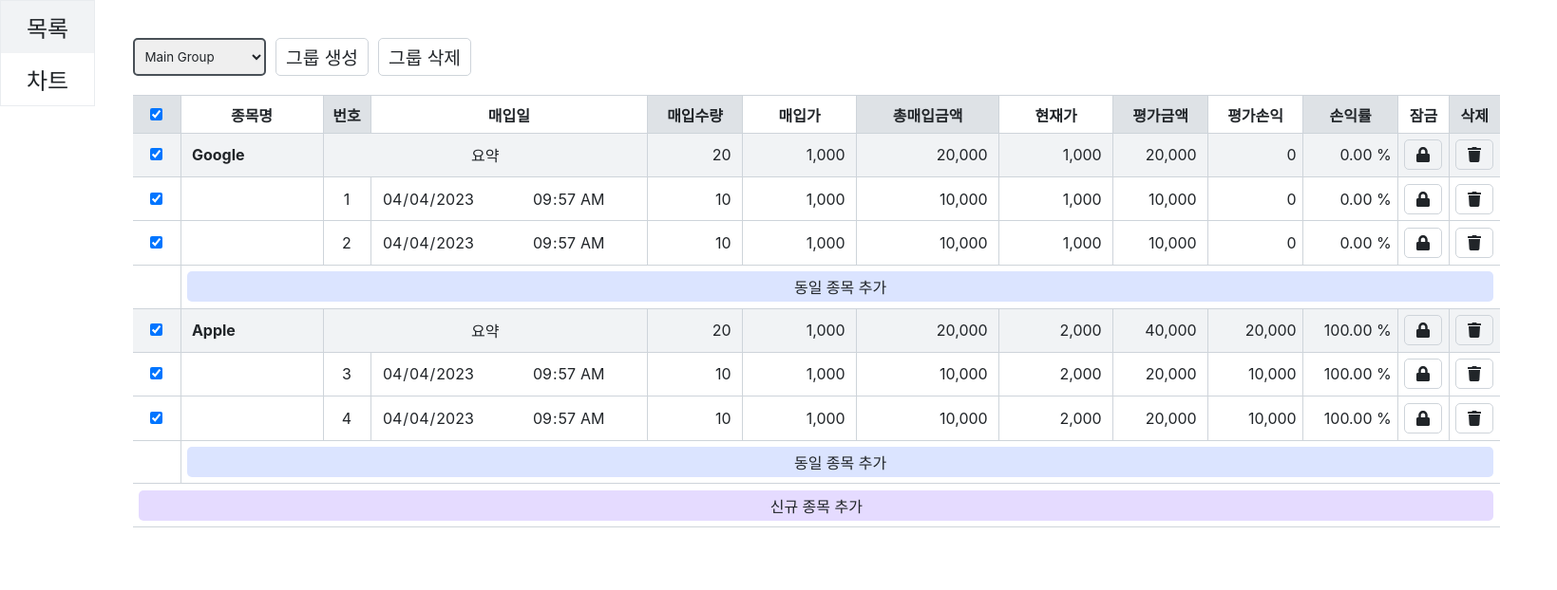
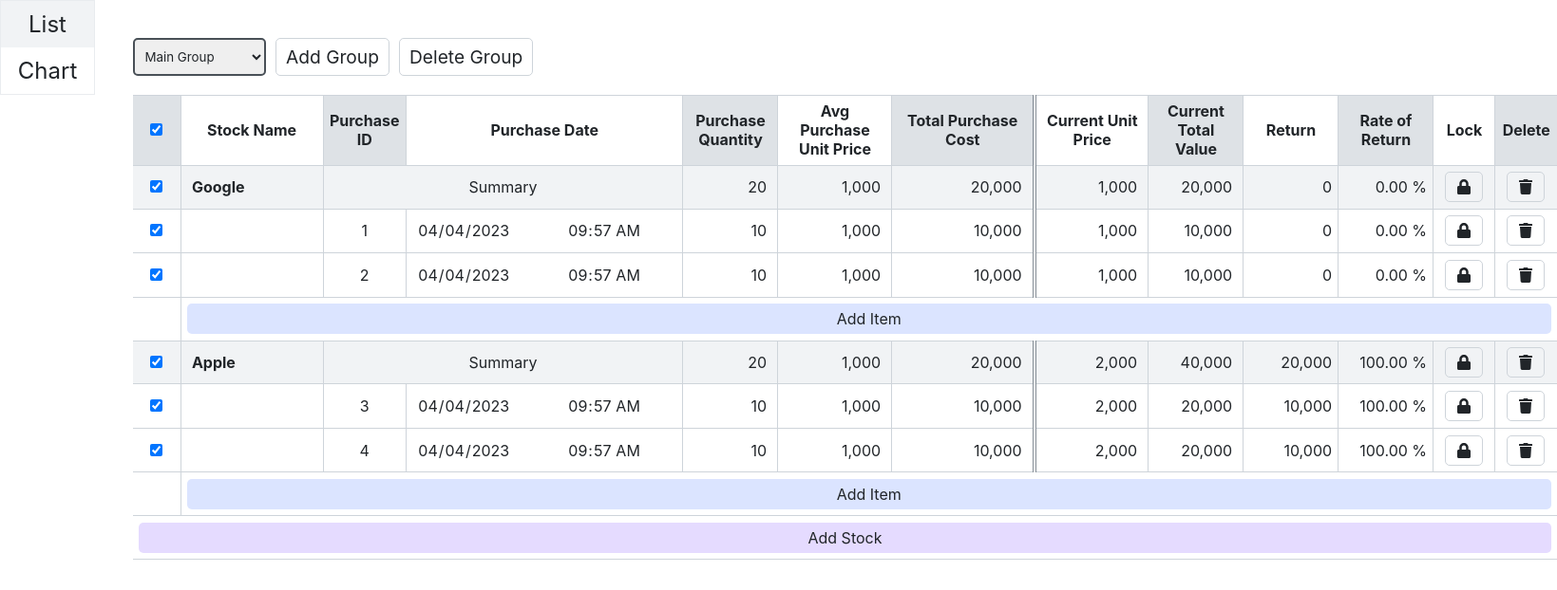
Before and after one commit to Globalkmaria/rateOfReturn, a React (Create React App) app: page / in a window 1280 px wide. Shown: the top 622 px of the page at 95% size, 1639 px wide, since content can reach past the window. Built offline with nearby package versions, Linux system fonts and the light colour scheme; a web font is replaced by a local one.

Commit message:
Add : Lan - English

```diff
--- a/src/components/Table.tsx
+++ b/src/components/Table.tsx
@@ -11,7 +11,8 @@ export interface TableHeadProps
   flexBasis?: number;
 }
 interface TableRowProps extends TableHTMLAttributes<HTMLTableRowElement> {}
-interface TableCellProps extends TableHTMLAttributes<HTMLTableCellElement> {
+export interface TableCellProps
+  extends TableHTMLAttributes<HTMLTableCellElement> {
   width?: number;
   flexBasis?: number;
   align?: 'left' | 'center' | 'right';
@@ -35,6 +36,7 @@ export const TableBody = styled('tbody')<TableBodyProps>(({ theme }) => ({
 export const TableHead = styled('th')<TableHeadProps>(
   ({ theme, width, flexBasis }) => ({
     padding: '0.4rem',
+
     ...(width ? { minWidth: width + 'px' } : { flex: 1 }),
     ...(flexBasis
       ? {
@@ -44,8 +46,12 @@ export const TableHead = styled('th')<TableHeadProps>(
         }
       : {}),
 
-    '&:nth-child(n+2)': {
-      borderLeft: `1px solid ${theme.colors.grey400}`,
+    '&:nth-child(n+1)': {
+      borderRight: `1px solid ${theme.colors.grey400}`,
+    },
+
+    '&:last-child': {
+      borderRight: 'none',
     },
 
     '&:nth-child(odd)': {
@@ -71,8 +77,11 @@ export const TableCell = styled('td')<TableCellProps>(
       : {}),
     textAlign: align,
 
-    '&:nth-child(n+2)': {
-      borderLeft: `1px solid ${theme.colors.grey400}`,
+    '&:nth-child(n+1)': {
+      borderRight: `1px solid ${theme.colors.grey400}`,
+    },
+    '&:last-child': {
+      borderRight: 'none',
     },
   }),
 );
--- a/src/router.tsx
+++ b/src/router.tsx
@@ -16,13 +16,13 @@ const routerData: RouterElement[] = [
   {
     id: 0,
     path: '/',
-    label: '목록',
+    label: 'List',
     element: <List />,
   },
   {
     id: 1,
     path: '/chart',
-    label: '차트',
+    label: 'Chart',
     element: <Chart />,
   },
 ];
--- a/src/views/List/GroupButtons/AddGroupModal.tsx
+++ b/src/views/List/GroupButtons/AddGroupModal.tsx
@@ -30,7 +30,7 @@ const AddGroupModal = ({ onClose, isOpen }: AppGroupModalProps) => {
 
   const onAddGroup = () => {
     if (!name.trim().length) {
-      alert('그룹 이름을 입력해주세요.');
+      alert('Group name is required');
       return;
     }
     const selectedStocks = changeCheckInfoToGroupFormat(checkedItems);
@@ -44,11 +44,11 @@ const AddGroupModal = ({ onClose, isOpen }: AppGroupModalProps) => {
   }, [onClose]);
 
   return (
-    <Modal title='그룹 생성' isOpen={isOpen} onClose={onClose}>
+    <Modal title='Add Group' isOpen={isOpen} onClose={onClose}>
       <StyledAddGroupModal>
         <div className='group-name'>
           <label className='group-name__label' htmlFor='group-name'>
-            그룹 이름* :
+            Group Name* :
           </label>
           <Input
             value={name}
@@ -60,7 +60,7 @@ const AddGroupModal = ({ onClose, isOpen }: AppGroupModalProps) => {
         <GroupModalTable />
         <div className='button-groups'>
           <ContainedButton onClick={onAddGroup} width={150} size='m'>
-            생성
+            Add
           </ContainedButton>
         </div>
       </StyledAddGroupModal>
@@ -81,7 +81,7 @@ const StyledAddGroupModal = styled('div')`
     margin-bottom: 10px;
 
     .group-name__label {
-      width: 90px;
+      width: 120px;
     }
   }
 
--- a/src/views/List/GroupButtons/DeleteGroupModal.tsx
+++ b/src/views/List/GroupButtons/DeleteGroupModal.tsx
@@ -21,7 +21,7 @@ const DeleteGroupModal = ({ onClose, isOpen }: DeleteGroupModalProps) => {
   const groups = useSelector(selectGroups);
   const noGroups = groups.groups.allIds.length === 1;
   return (
-    <Modal title='그룹 삭제' isOpen={isOpen} onClose={onClose}>
+    <Modal title='Delete Group' isOpen={isOpen} onClose={onClose}>
       <StyledDeleteGroupModal>
         {groups.groups.allIds.map((id) => (
           <GroupItem groupInfo={groups.groups.byId[id]} key={id} />
--- a/src/views/List/GroupButtons/GroupButtons.tsx
+++ b/src/views/List/GroupButtons/GroupButtons.tsx
@@ -45,23 +45,26 @@ const GroupButtons = () => {
           initialValue='1'
           options={options}
           value={groups.selectedGroupId}
+          title='Choose group to show'
         />
         <BorderButton
           onClick={() => onOpenModal('add')}
           size='m'
           disabled={!isMainGroupSelected}
+          title='Add new group'
         >
-          그룹 생성
+          Add Group
         </BorderButton>
         {/* <BorderButton size='m' disabled={isMainGroupSelected}>
-          그룹 수정
+          Edit Group
         </BorderButton> */}
         <BorderButton
           onClick={() => onOpenModal('delete')}
           size='m'
           disabled={noGroups}
+          title='Delete group'
         >
-          그룹 삭제
+          Delete Group
         </BorderButton>
       </StyledGroupButtons>
       <Modal isOpen={isOpen} onClose={onClose} />
--- a/src/views/List/GroupButtons/GroupModal/GroupModalTableHeader.tsx
+++ b/src/views/List/GroupButtons/GroupModal/GroupModalTableHeader.tsx
@@ -27,32 +27,32 @@ export default GroupModalTableHead;
 const HEADER_LIST: HeaderItemProps[] = [
   {
     id: '1',
-    label: '종목명',
+    label: 'Stock Name',
     width: 150,
   },
   {
     id: '2',
-    label: '번호',
+    label: 'Purchase ID',
     width: 50,
   },
   {
     id: '3',
-    label: '매입일',
+    label: 'Purchase Date',
     width: 200,
   },
   {
     id: '4',
-    label: '매입수량',
+    label: 'Purchase Quantity',
     width: 100,
   },
   {
     id: '5',
-    label: '매입가',
+    label: 'Purchase Unit Price',
     flexBasis: 120,
   },
   {
     id: '6',
-    label: '총매입금액',
+    label: 'Total Purchase Cost',
     flexBasis: 150,
   },
 ];
--- a/src/views/List/StockItem/PurchasedStock.tsx
+++ b/src/views/List/StockItem/PurchasedStock.tsx
@@ -111,6 +111,7 @@ const PurchasedStock = ({ stockId, purchasedId }: PurchasedStockProps) => {
   return (
     <StyledPurchasedStockRow>
       <CheckboxCell
+        title='Check item'
         disabled={!isMainGroupSelected}
         onClick={onChangeCheckbox}
         value={isPurchasedItemChecked}
@@ -145,7 +146,7 @@ const PurchasedStock = ({ stockId, purchasedId }: PurchasedStockProps) => {
         value={purchasedItem.purchasedPrice}
         disabled={isLock}
       />
-      <NumberCell value={totalPurchasePrice} />
+      <NumberCell value={totalPurchasePrice} className='total-purchase' />
       <NumberCell value={mainInfo.currentPrice} />
       <NumberCell value={evaluationPrice} />
       <TableCell align='right'>{formattedEvaluationProfit}</TableCell>
@@ -180,4 +181,8 @@ const StyledPurchasedStockRow = styled(TableRow)`
       background: ${({ theme }) => theme.colors.grey400};
     }
   }
+
+  .total-purchase {
+    border-right: ${({ theme }) => `4px double ${theme.colors.grey600}`};
+  }
 `;
--- a/src/views/List/StockItem/SummaryInfo.tsx
+++ b/src/views/List/StockItem/SummaryInfo.tsx
@@ -118,6 +118,7 @@ const SummaryInfo = ({ stockId }: SummaryInfoProps) => {
         disabled={!isMainGroupSelected}
         onClick={onChangeCheckbox}
         value={checkedInfo.allChecked}
+        title='Check all group items'
       />
       <TableCell>
         <Input
@@ -129,11 +130,14 @@ const SummaryInfo = ({ stockId }: SummaryInfoProps) => {
         />
       </TableCell>
       <TableCell align='center' colSpan={2}>
-        요약
+        Summary
       </TableCell>
       <NumberCell value={summaryData.purchaseQuantitySum} />
       <NumberCell value={summaryData.purchasePriceAverage} />
-      <NumberCell value={summaryData.totalPurchasePrice} />
+      <NumberCell
+        className='total-purchase'
+        value={summaryData.totalPurchasePrice}
+      />
       <TableCell>
         <Input
           fullWidth
@@ -165,6 +169,10 @@ export const StyledSummaryRow = styled(TableRow)`
     font-weight: 700;
   }
 
+  .total-purchase {
+    border-right: ${({ theme }) => `4px double ${theme.colors.grey600}`};
+  }
+
   ${TableCell} > ${BaseInput} {
     background: ${({ theme }) => theme.colors.grey300};
   }
--- a/src/views/List/StockItem/components.tsx
+++ b/src/views/List/StockItem/components.tsx
@@ -7,6 +7,7 @@ import {
 import { Input, InputProps } from '../../../components/Input';
 import {
   TableCell,
+  TableCellProps,
   TableHead,
   TableHeadProps,
   TableRow,
@@ -27,6 +28,7 @@ type CheckboxCellProps = {
   value: boolean;
   type?: 'td' | 'th';
   disabled?: boolean;
+  title?: string;
 } & Pick<TableHeadProps, 'width' | 'flexBasis'>;
 type LockButtonProps = {
   isLock: boolean;
@@ -37,9 +39,13 @@ type DeleteButtonProps = {
   disabled?: boolean;
 } & BaseButtonProps;
 
-export const NumberCell = ({ value }: { value: number | string }) => {
+type NumberCellProps = {
+  value: number | string;
+} & TableCellProps;
+
+export const NumberCell = ({ value, ...props }: NumberCellProps) => {
   return (
-    <TableCell align='right'>
+    <TableCell align='right' {...props}>
       <StyledTextWrapper>{Number(value).toLocaleString()}</StyledTextWrapper>
     </TableCell>
   );
@@ -113,11 +119,12 @@ export const AddSameStockButton = ({ stockId }: { stockId: string }) => {
       <TableCell colSpan={12}>
         <ContainedButton
           mode='light'
+          title='Add same stock item'
           onClick={onAddSameStock}
           color='secondary1'
           fullWidth
         >
-          동일 종목 추가
+          Add Item
         </ContainedButton>
       </TableCell>
     </TableRow>
@@ -128,7 +135,7 @@ export const LockButton = ({ isLock, onClick, disabled }: LockButtonProps) => {
   const Icon = isLock ? FaLock : FaLockOpen;
 
   return (
-    <TableCell align='center'>
+    <StyledBtnWrapper>
       <BorderButton
         disabled={disabled}
         disableIcon={disabled}
@@ -137,13 +144,13 @@ export const LockButton = ({ isLock, onClick, disabled }: LockButtonProps) => {
       >
         <Icon />
       </BorderButton>
-    </TableCell>
+    </StyledBtnWrapper>
   );
 };
 
 export const DeleteButton = ({ disabled, ...resProps }: DeleteButtonProps) => {
   return (
-    <TableCell align='center'>
+    <StyledBtnWrapper>
       <BorderButton
         disabled={disabled}
         disableIcon={disabled}
@@ -152,10 +159,16 @@ export const DeleteButton = ({ disabled, ...resProps }: DeleteButtonProps) => {
       >
         <FaTrash />
       </BorderButton>
-    </TableCell>
+    </StyledBtnWrapper>
   );
 };
 
 export const StyledTextWrapper = styled('div')`
   padding: 5px;
 `;
+
+const StyledBtnWrapper = styled(TableCell)`
+  ${BorderButton} {
+    margin: 0 5px;
+  }
+`;
--- a/src/views/List/StockList.tsx
+++ b/src/views/List/StockList.tsx
@@ -71,8 +71,9 @@ const AddNewStock = () => {
           onClick={onAddNewStock}
           color='secondary2'
           fullWidth
+          title='Add new stock'
         >
-          신규 종목 추가
+          Add Stock
         </ContainedButton>
       </TableCell>
     </TableRow>
--- a/src/views/List/StockListHeader.tsx
+++ b/src/views/List/StockListHeader.tsx
@@ -11,6 +11,7 @@ import {
   updateCheckedItems,
 } from '../../features/checkedItems/checkedItemsSlice';
 import { selectIsMainGroupSelected } from '../../features/groups/groupsSlice';
+import styled from 'styled-components';
 
 type HeaderListComponent = typeof CheckAllCheckbox;
 
@@ -20,12 +21,13 @@ type HeaderListProps = {
   Component?: HeaderListComponent;
   width?: number;
   flexBasis?: number;
+  className?: string;
 }[];
 
 const StockListHeader = () => {
   return (
     <TableHeader>
-      <TableRow>
+      <StyledStockTableRow>
         {HEADER_LIST.map(({ id, label, Component, ...restProps }) =>
           Component ? (
             <Component key={id} id={id} {...restProps} />
@@ -35,12 +37,18 @@ const StockListHeader = () => {
             </TableHead>
           ),
         )}
-      </TableRow>
+      </StyledStockTableRow>
     </TableHeader>
   );
 };
 
 export default StockListHeader;
+
+const StyledStockTableRow = styled(TableRow)`
+  .total-purchase {
+    border-right: ${({ theme }) => `4px double ${theme.colors.grey600}`};
+  }
+`;
 
 const CheckAllCheckbox = ({ id, ...restProps }: TableHeadProps) => {
   const dispatch = useDispatch();
@@ -56,6 +64,7 @@ const CheckAllCheckbox = ({ id, ...restProps }: TableHeadProps) => {
   };
   return (
     <CheckboxCell
+      title='Check all checkboxes'
       type='th'
       key={id}
       {...restProps}
@@ -67,17 +76,22 @@ const CheckAllCheckbox = ({ id, ...restProps }: TableHeadProps) => {
 };
 
 const HEADER_LIST: HeaderListProps = [
-  { id: '1', label: '전체선택', Component: CheckAllCheckbox, width: 50 },
-  { id: '2', label: '종목명', flexBasis: 150 },
-  { id: '3', label: '번호', width: 50 },
-  { id: '4', label: '매입일' },
-  { id: '5', label: '매입수량', width: 100 },
-  { id: '6', label: '매입가', flexBasis: 120 },
-  { id: '7', label: '총매입금액', flexBasis: 150 },
-  { id: '8', label: '현재가', flexBasis: 120 },
-  { id: '9', label: '평가금액', flexBasis: 100 },
-  { id: '10', label: '평가손익', flexBasis: 100 },
-  { id: '11', label: '손익률', flexBasis: 100 },
-  { id: '12', label: '잠금', width: 50 },
-  { id: '13', label: '삭제', width: 50 },
+  { id: '1', label: 'Select All', Component: CheckAllCheckbox, width: 50 },
+  { id: '2', label: 'Stock Name', flexBasis: 150 },
+  { id: '3', label: 'Purchase ID', width: 50 },
+  { id: '4', label: 'Purchase Date' },
+  { id: '5', label: 'Purchase Quantity', width: 100 },
+  { id: '6', label: 'Avg Purchase Unit Price', flexBasis: 120 },
+  {
+    id: '7',
+    label: 'Total Purchase Cost',
+    flexBasis: 150,
+    className: 'total-purchase',
+  },
+  { id: '8', label: 'Current Unit Price', flexBasis: 120 },
+  { id: '9', label: 'Current Total Value', flexBasis: 100 },
+  { id: '10', label: 'Return', flexBasis: 100 },
+  { id: '11', label: 'Rate of Return', flexBasis: 100 },
+  { id: '12', label: 'Lock', width: 65 },
+  { id: '13', label: 'Delete', width: 65 },
 ];
```
